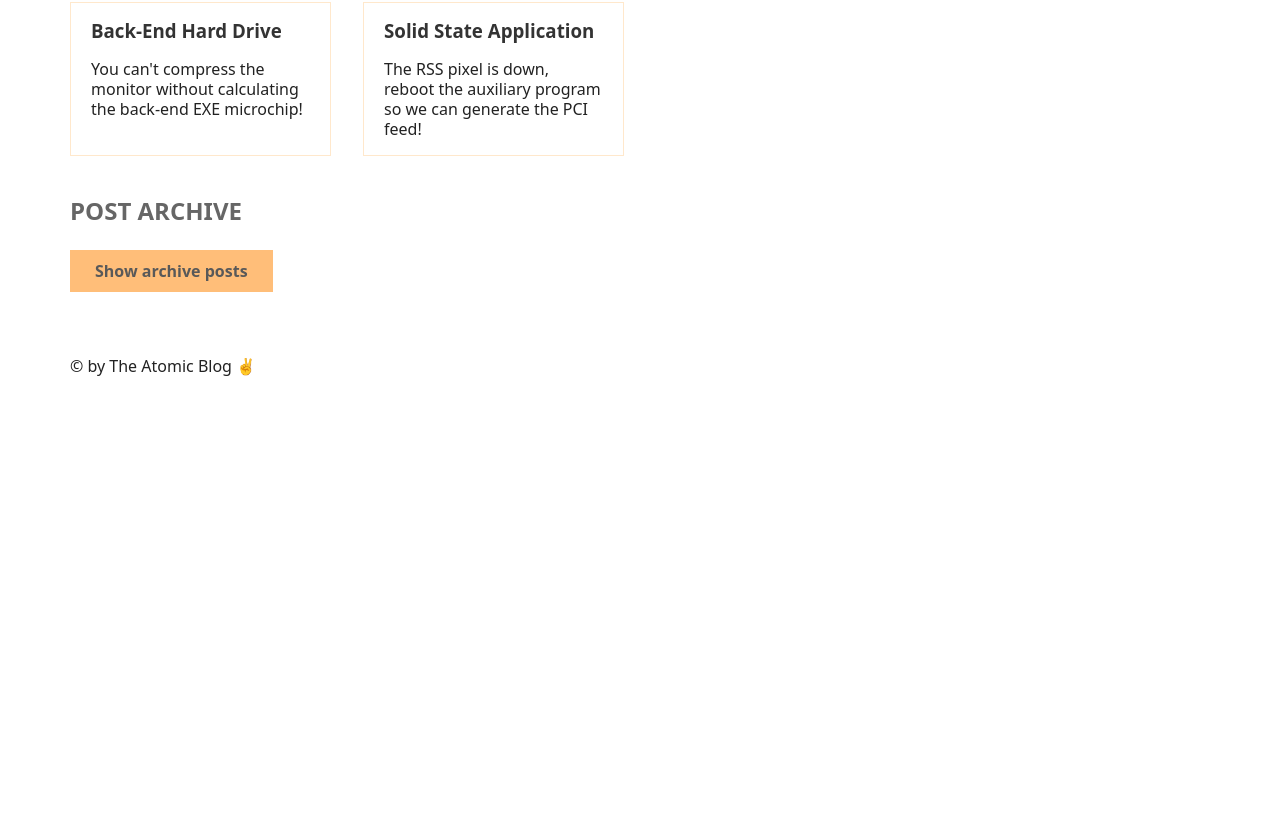
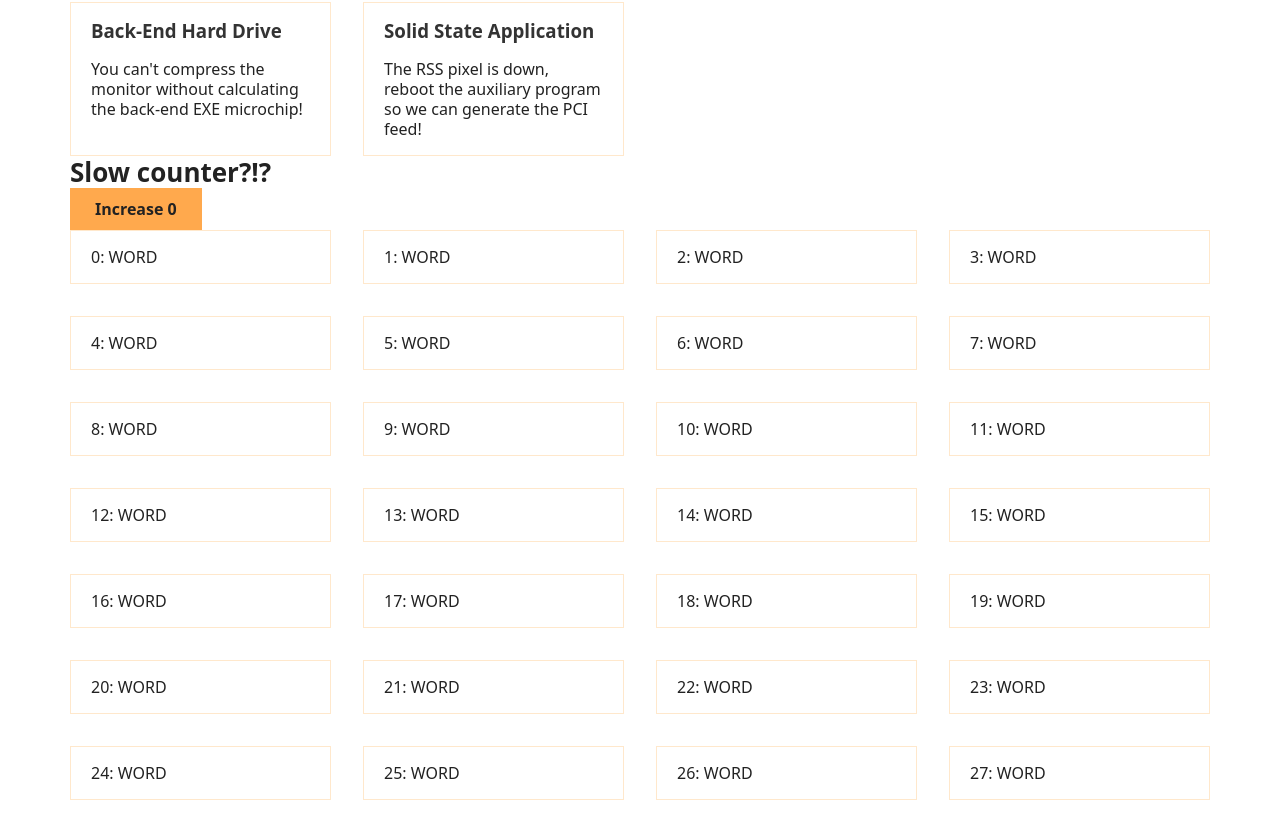
Before and after one commit to platisam/Atomic_blog, a React (Create React App) app: page / in a window 1280 px wide. Shown: the part 1501-2320 px from the top of the page. Before the commit the page ends 1909 px from the top, so only its background shows below. Built offline with nearby package versions, Linux system fonts and the light colour scheme.

Commit message:
included Test component in List

```diff
--- a/src/List.js
+++ b/src/List.js
@@ -1,9 +1,11 @@
 import { usePosts } from "./PostContext";
+import Test from "./Test";
 
 const List = () => {
   const { posts } = usePosts();
 
   return (
+    <>
       <ul>
         {posts.map((post, i) => (
           <li key={i}>
@@ -12,6 +14,8 @@ const List = () => {
           </li>
         ))}
       </ul>
+      <Test />
+    </>
   );
 };
 export default List;
```
Lines whose indentation alone changed are shown as unchanged.
